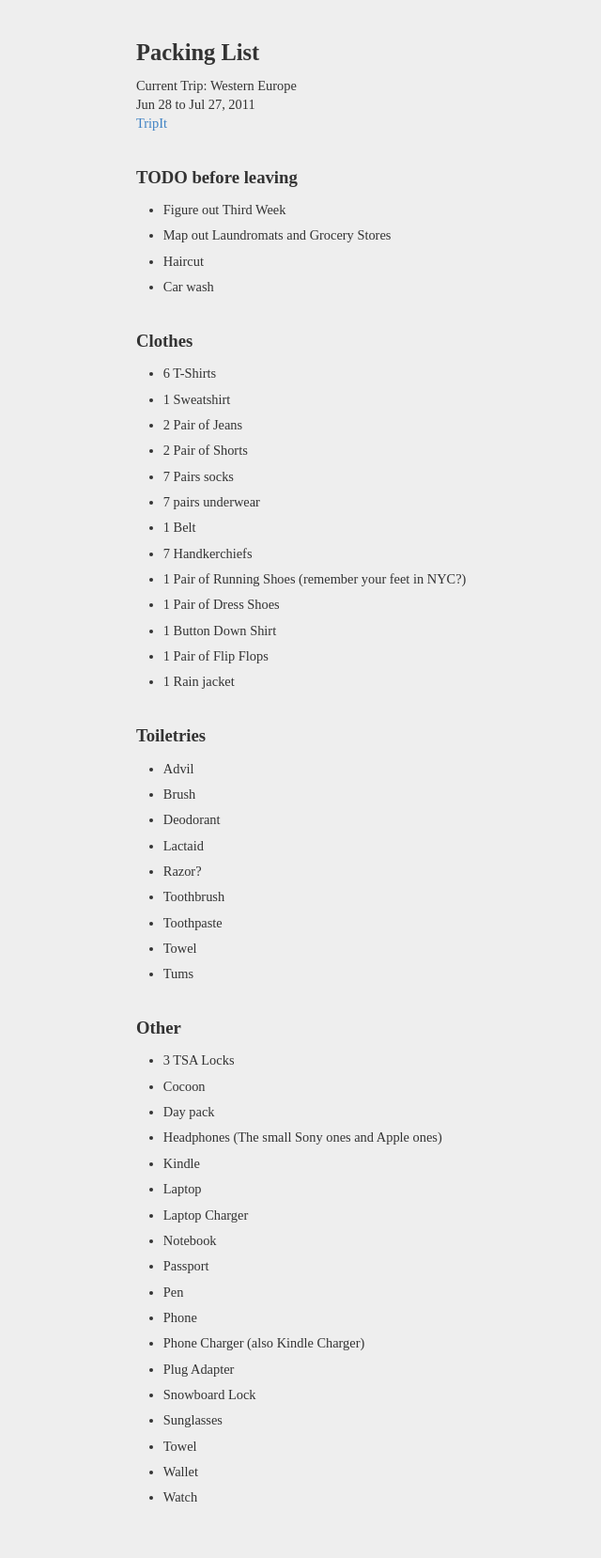
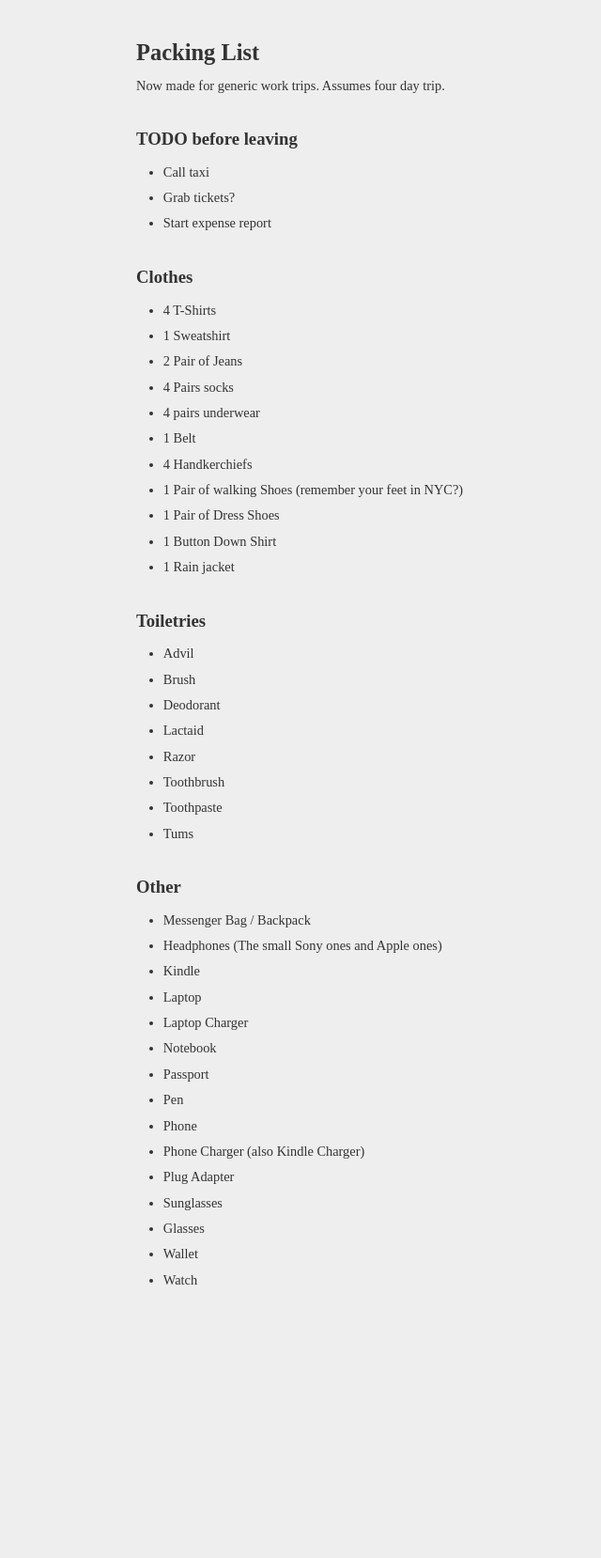
Before and after one commit to icco/traveling, a Jekyll site: the page built from index.md, in a window 1280 px wide. Shown: the whole page at 94% size, without its empty margins (95-735 px from the left). Built offline with Jekyll 4.4.1, drawn with Linux system fonts in a browser that asks for light colours; after the commit the page ends 1426 px from its top, so only the background shows below that.

Commit message:
Switching to work mode.

```diff
--- a/index.md
+++ b/index.md
@@ -5,31 +5,26 @@ layout: default
 
 # Packing List
 
-Current Trip: Western Europe
-Jun 28 to Jul 27, 2011
-[TripIt](http://www.tripit.com/trip/public/id/165B1661343E)
+Now made for generic work trips. Assumes four day trip.
 
 ## TODO before leaving
 
- * Figure out Third Week
- * Map out Laundromats and Grocery Stores
- * Haircut
- * Car wash
+  * Call taxi
+  * Grab tickets?
+  * Start expense report
 
 ## Clothes
 
- * 6 T-Shirts
+ * 4 T-Shirts
  * 1 Sweatshirt
  * 2 Pair of Jeans
- * 2 Pair of Shorts
- * 7 Pairs socks
- * 7 pairs underwear
+ * 4 Pairs socks
+ * 4 pairs underwear
  * 1 Belt
- * 7 Handkerchiefs
- * 1 Pair of Running Shoes (remember your feet in NYC?)
+ * 4 Handkerchiefs
+ * 1 Pair of walking Shoes (remember your feet in NYC?)
  * 1 Pair of Dress Shoes
  * 1 Button Down Shirt
- * 1 Pair of Flip Flops
  * 1 Rain jacket
 
 ## Toiletries
@@ -38,17 +33,14 @@ Jun 28 to Jul 27, 2011
  * Brush
  * Deodorant
  * Lactaid
- * Razor?
+ * Razor
  * Toothbrush
  * Toothpaste
- * Towel
  * Tums
 
 ## Other
 
- * 3 TSA Locks
- * Cocoon
- * Day pack
+ * Messenger Bag / Backpack
  * Headphones (The small Sony ones and Apple ones)
  * Kindle
  * Laptop
@@ -59,8 +51,7 @@ Jun 28 to Jul 27, 2011
  * Phone
  * Phone Charger (also Kindle Charger)
  * Plug Adapter
- * Snowboard Lock
  * Sunglasses
- * Towel
+ * Glasses
  * Wallet
  * Watch
```
